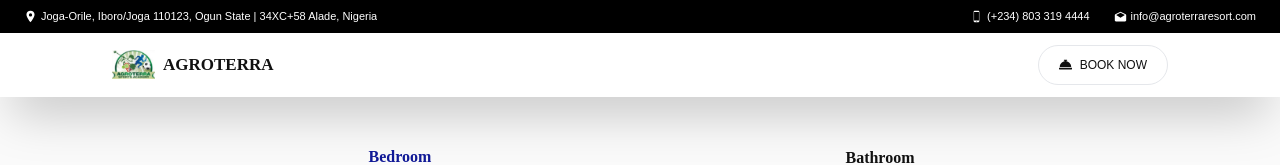
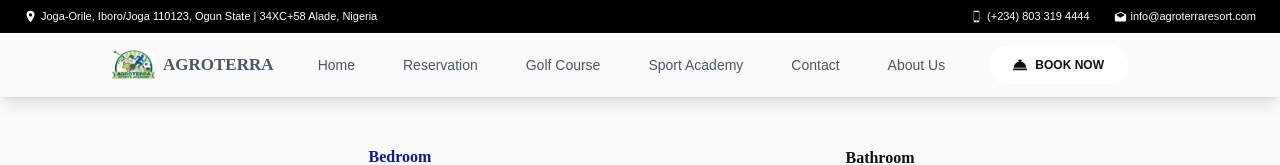
Before and after one commit to MrLad01/agroproject2, a Next.js app in the folder agroterra/: page /room/family in a window 1280 px wide. Shown: the top 165 px of the page. Built offline with nearby package versions, Linux system fonts and the light colour scheme.

Commit message:
little update

```diff
--- a/agroterra/app/room/family/page.tsx
+++ b/agroterra/app/room/family/page.tsx
@@ -7,6 +7,7 @@ import { FaConciergeBell } from "react-icons/fa"
 import { useEffect, useState } from "react"
 import { motion } from "framer-motion"
 import family from "@/public/familyBed.jpg"
+import Navbar, { MobileNav } from "@/components/Navbar"
 
 const fadeIn = {
   hidden: { opacity: 0 },
@@ -30,7 +31,7 @@ export default function Page() {
   return (
     <div className="flex flex-col min-h-screen overflow-x-hidden bg-zinc-50 font-sans">
       {/* ================= NAV ================= */}
-      <nav className="flex items-center justify-between shadow-2xl px-4 sm:px-8 md:px-16 lg:px-28 h-16 bg-white">
+      {/* <nav className="flex items-center justify-between shadow-2xl px-4 sm:px-8 md:px-16 lg:px-28 h-16 bg-white">
         <Link href="/" className="flex items-center gap-2">
           <Image src={logo} alt="Agroterra Logo" height={30} />
           <h3 className="uppercase eb-garamond-extrabold text-[15px] sm:text-[17px] text-[#111111]">
@@ -46,6 +47,37 @@ export default function Page() {
           <FaConciergeBell size={13} />
           Book Now
         </button>
+      </nav> */}
+
+      <nav className="flex items-center justify-between shadow-lg px-4 sm:px-8 md:px-16 lg:px-28 h-16 text-gray-600 dark:bg-gray-100">
+        {/* Logo */}
+        <div className="flex gap-2 items-center">
+          <Image src={logo} alt="Agroterra Logo" height={30} />
+          <h3 className="uppercase eb-garamond-extrabold text-[15px] sm:text-[17px]">
+            Agroterra
+          </h3>
+        </div>
+
+        {/* Desktop links */}
+        <div className="hidden lg:flex gap-8 xl:gap-12 items-center text-[13px] xl:text-[14px] normal-font pt-0.5">
+          <Link href="/" className="hover:text-zinc-400 transition-colors">Home</Link>
+          <Link href="/reservation" className=" hover:text-zinc-400 transition-colors">Reservation</Link>
+          <Link href="/golf" className=" hover:text-zinc-400 transition-colors">Golf Course</Link>
+          <Link href="/sport-academy" className=" hover:text-zinc-400 transition-colors">Sport Academy</Link>
+          <Link href="/contact" className=" hover:text-zinc-400 transition-colors">Contact</Link>
+          <Link href="/about" className=" hover:text-zinc-400 transition-colors">About Us</Link>
+        </div>
+
+        {/* Desktop Book Now */}
+        <Link href={'/contact'}>
+        <button className="hidden lg:flex work-sans-bold text-[12px] text-[#111111] mr-10 uppercase px-6 py-2.5 bg-white rounded-4xl items-center gap-2 hover:bg-zinc-100 transition-colors cursor-pointer">
+          <FaConciergeBell size={14} />
+          Book Now
+        </button>
+        </Link>
+
+        {/* Mobile hamburger */}
+        <MobileNav />
       </nav>
 
       {/* ================= TABS ================= */}
--- a/agroterra/components/Navbar.tsx
+++ b/agroterra/components/Navbar.tsx
@@ -8,7 +8,7 @@ import { FaConciergeBell } from 'react-icons/fa';
 
 
 /* ─── Mobile Navigation ─── */
-function MobileNav() {
+export function MobileNav() {
 
   const [open, setOpen] = useState(false);
 
@@ -93,6 +93,5 @@ export default function Navbar() {
         {/* Mobile hamburger */}
         <MobileNav />
       </nav>
-
   )
 }
```
